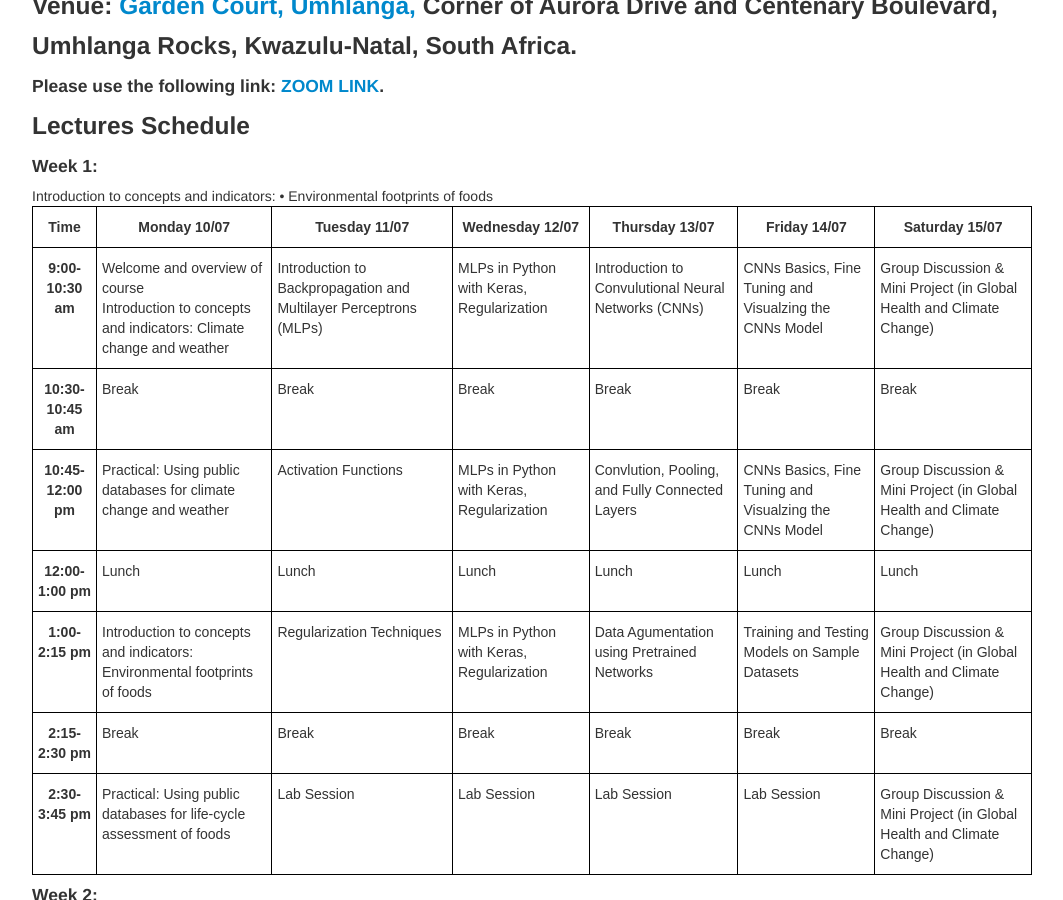
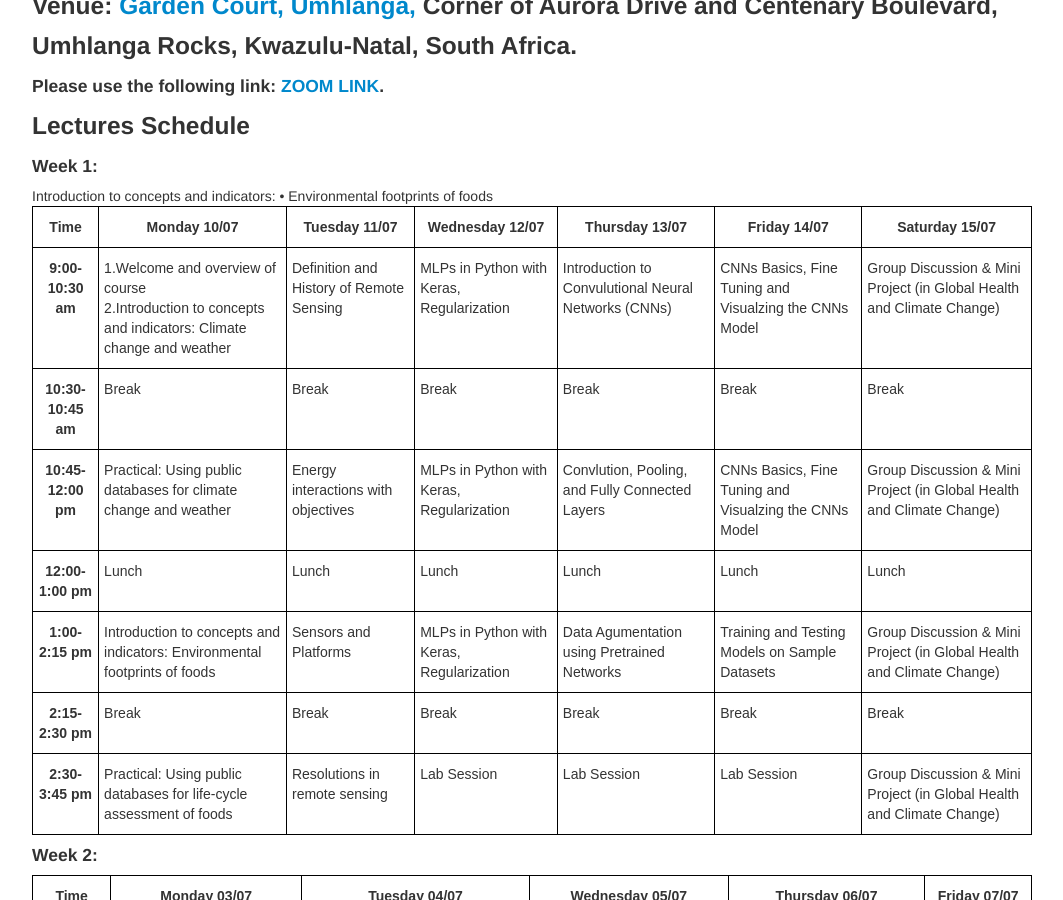
Before and after one commit to ccfscourseukzn/ccfscourseukzn.github.io, a Jekyll site: the page built from index.md, in a window 1280 px wide and 900 px high, scrolled down 526 px. Shown: the whole window, without its empty margins (108-1171 px from the left). Built offline with Jekyll 4.4.1, drawn with Linux system fonts in a browser that asks for light colours.

Commit message:
Update index.md

```diff
--- a/index.md
+++ b/index.md
@@ -39,9 +39,9 @@ title: Climate Change, Food System and Remote Sensing
 <tbody>
   <tr>
     <td class="tg-amwm">9:00-10:30 am</td>
-    <td class="tg-0lax">  Welcome and overview of course <br>
-       Introduction to concepts and indicators: Climate change and weather </td>
-    <td class="tg-0lax">Introduction to Backpropagation and Multilayer Perceptrons (MLPs)</td>
+    <td class="tg-0lax"> 1.Welcome and overview of course <br>
+       2.Introduction to concepts and indicators: Climate change and weather </td>
+    <td class="tg-0lax"> Definition  and History of Remote Sensing </td>
     <td class="tg-0lax">MLPs in Python with Keras, Regularization</td>
     <td class="tg-0lax">Introduction to Convulutional Neural Networks (CNNs)</td>
     <td class="tg-0lax">CNNs Basics, Fine Tuning and Visualzing the CNNs Model</td>
@@ -59,7 +59,7 @@ title: Climate Change, Food System and Remote Sensing
   <tr>
     <td class="tg-amwm">10:45-12:00 pm</td>
     <td class="tg-0lax"> Practical: Using public databases for climate change and weather </td>
-    <td class="tg-0lax">Activation Functions</td>
+    <td class="tg-0lax"> Energy interactions with  objectives</td>
     <td class="tg-0lax">MLPs in Python with Keras, Regularization</td>
     <td class="tg-0lax">Convlution, Pooling, and Fully Connected Layers</td>
     <td class="tg-0lax">CNNs Basics, Fine Tuning and Visualzing the CNNs Model</td>
@@ -79,7 +79,7 @@ title: Climate Change, Food System and Remote Sensing
   <tr>
     <td class="tg-amwm">1:00-2:15 pm</td>
     <td class="tg-0lax">Introduction to concepts and indicators: Environmental footprints of foods </td>
-    <td class="tg-0lax">Regularization Techniques</td>
+    <td class="tg-0lax"> Sensors and Platforms </td>
     <td class="tg-0lax">MLPs in Python with Keras, Regularization</td>
     <td class="tg-0lax">Data Agumentation using Pretrained Networks</td>
     <td class="tg-0lax">Training and Testing Models on Sample Datasets</td>
@@ -97,7 +97,7 @@ title: Climate Change, Food System and Remote Sensing
   <tr>
     <td class="tg-amwm">2:30-3:45 pm</td>
     <td class="tg-0lax">Practical: Using public databases for life-cycle assessment of foods </td>
-    <td class="tg-0lax">Lab Session</td>
+    <td class="tg-0lax"> Resolutions in remote sensing </td>
     <td class="tg-0lax">Lab Session</td>
     <td class="tg-0lax">Lab Session</td>
     <td class="tg-0lax">Lab Session</td>
```
